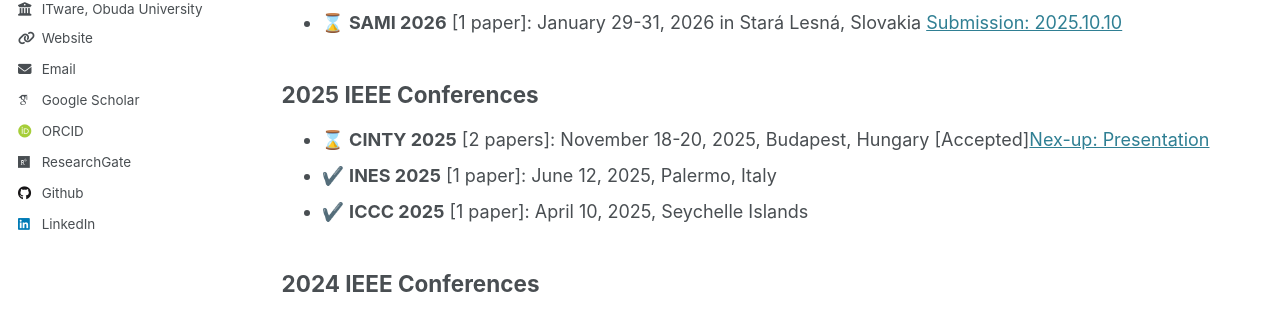
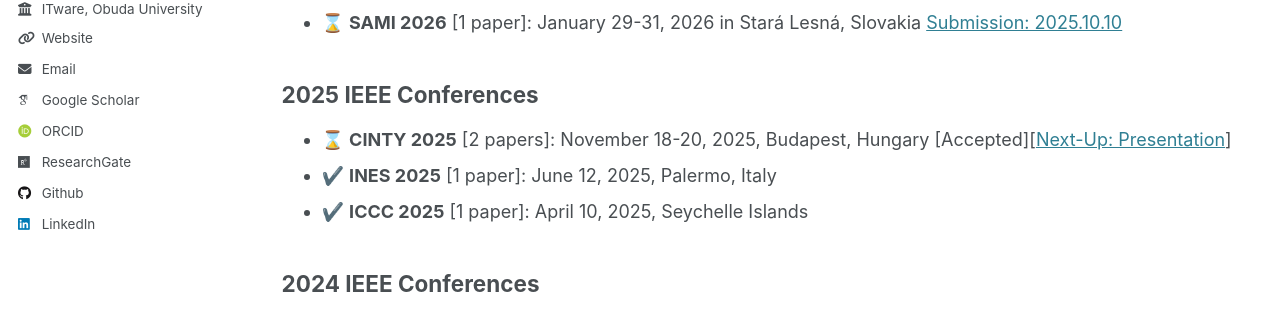
Before and after one commit to biroka/biroka.github.io, a Jekyll site: the page built from _pages/schedule.md, in a window 1280 px wide and 1379 px high. Shown: the part 431-748 px from the top of the window. Built offline with Jekyll 4.4.1, drawn with Linux system fonts in a browser that asks for light colours; emoji names are drawn with the system emoji font; some web fonts are replaced; part of the change alters nothing that is shown.

Commit message:
Update schedule.md

```diff
--- a/_pages/schedule.md
+++ b/_pages/schedule.md
@@ -15,7 +15,7 @@ author_profile: true
   * :hourglass: **SAMI 2026** [1 paper]: January 29-31, 2026 in Stará Lesná, Slovakia [Submission: 2025.10.10](https://conf.uni-obuda.hu/sami2026)
 
 ## 2025 IEEE Conferences
-  * :hourglass: **CINTY 2025** [2 papers]: November 18-20, 2025, Budapest, Hungary [Accepted][Nex-up: Presentation](https://conf.uni-obuda.hu/cinti2025)
+  * :hourglass: **CINTY 2025** [2 papers]: November 18-20, 2025, Budapest, Hungary [Accepted][[Next-Up: Presentation](https://conf.uni-obuda.hu/cinti2025)]
   * :heavy_check_mark: **INES 2025** [1 paper]: June 12, 2025, Palermo, Italy
   * :heavy_check_mark: **ICCC 2025** [1 paper]: April 10, 2025, Seychelle Islands
 
```
